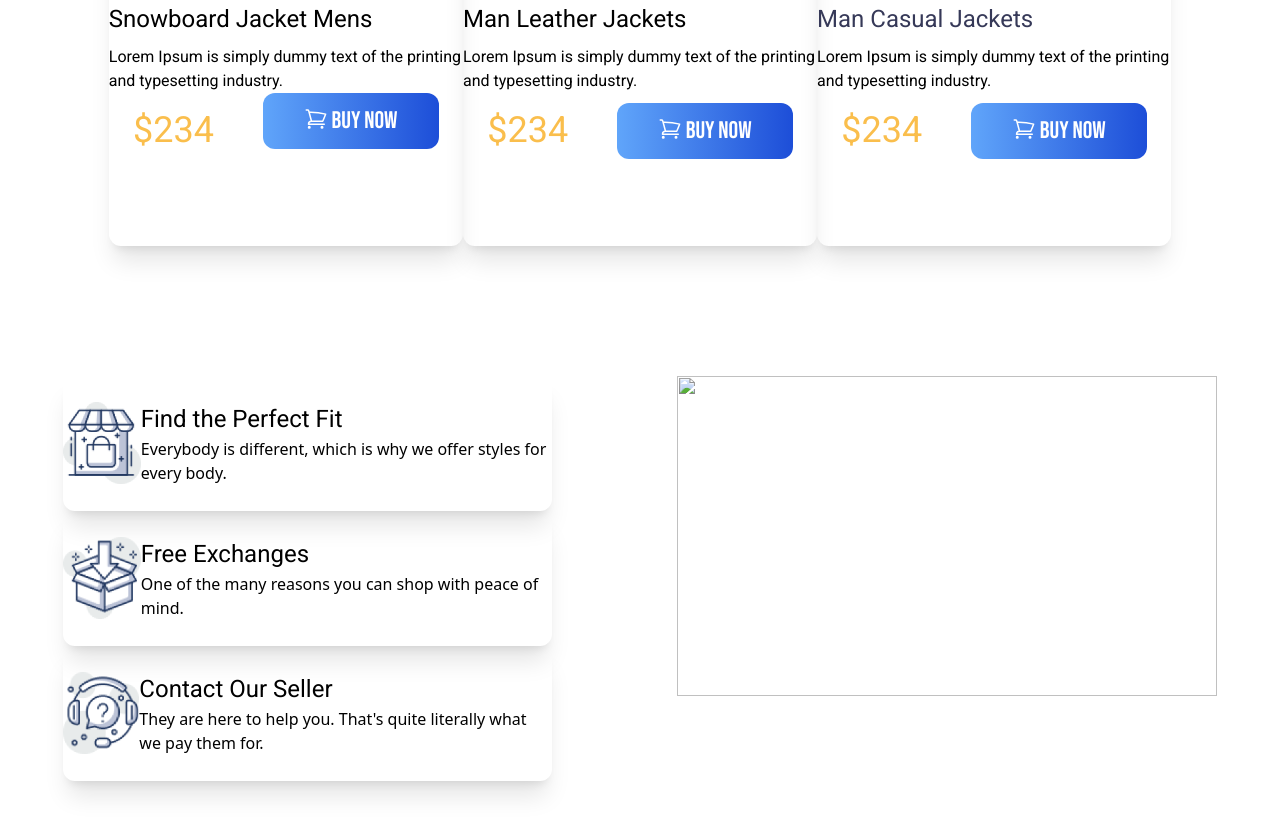
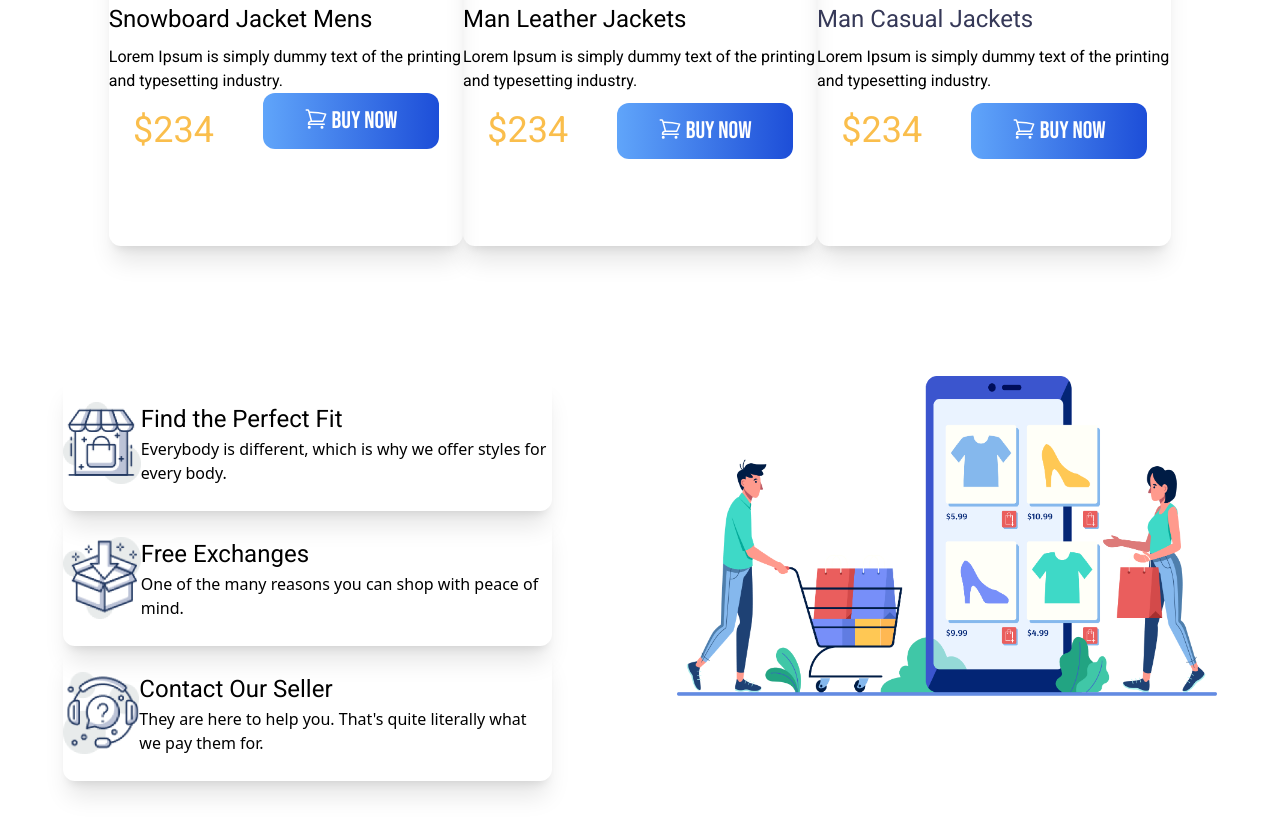
Before and after one commit to Mujahidul-Islam11/Penguin-fashion, a plain HTML site: page index.html in a window 1280 px wide. Shown: the part 1796-2631 px from the top of the page. Drawn offline with nearby package versions, Linux system fonts and the light colour scheme; the site is published under a folder, as on GitHub Pages, so addresses that start at the root find nothing.

Commit message:
added a dot

```diff
--- a/index.html
+++ b/index.html
@@ -215,7 +215,7 @@
         </div>
     </div>
    </div>
-   <img src="/images/shopping.png" alt="" class="w-[540px] h-[320px] max-sm:w-[100%] max-sm:flex max-sm:justify-center">
+   <img src="./images/shopping.png" alt="" class="w-[540px] h-[320px] max-sm:w-[100%] max-sm:flex max-sm:justify-center">
 </footer>
 </body>
 </html>
```
